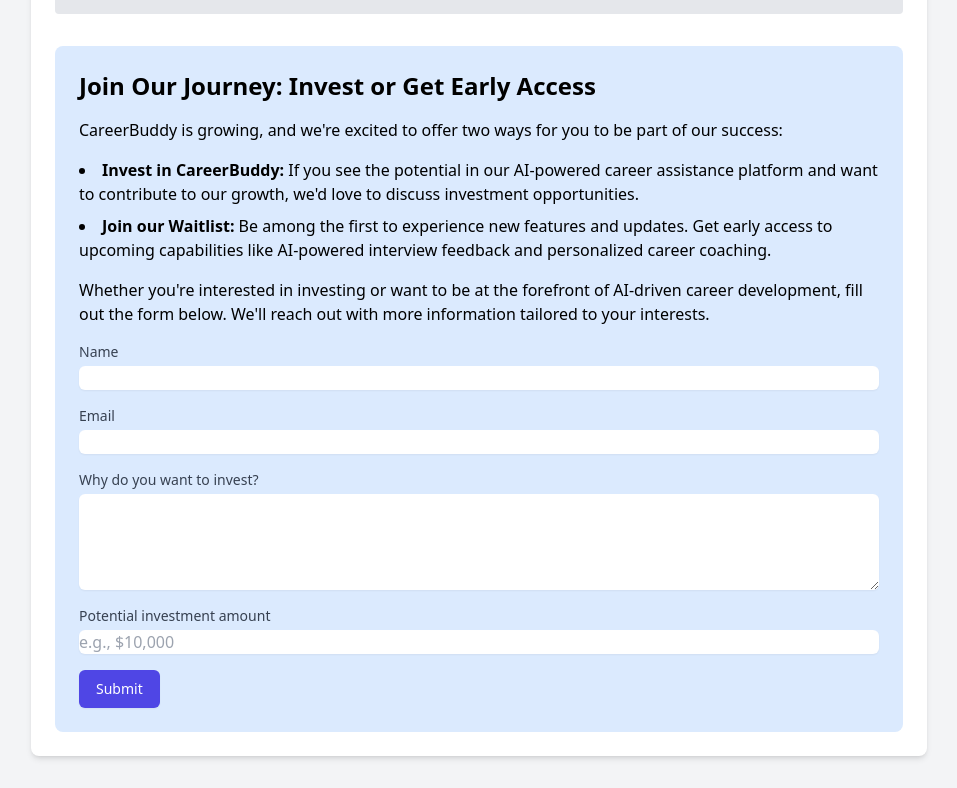
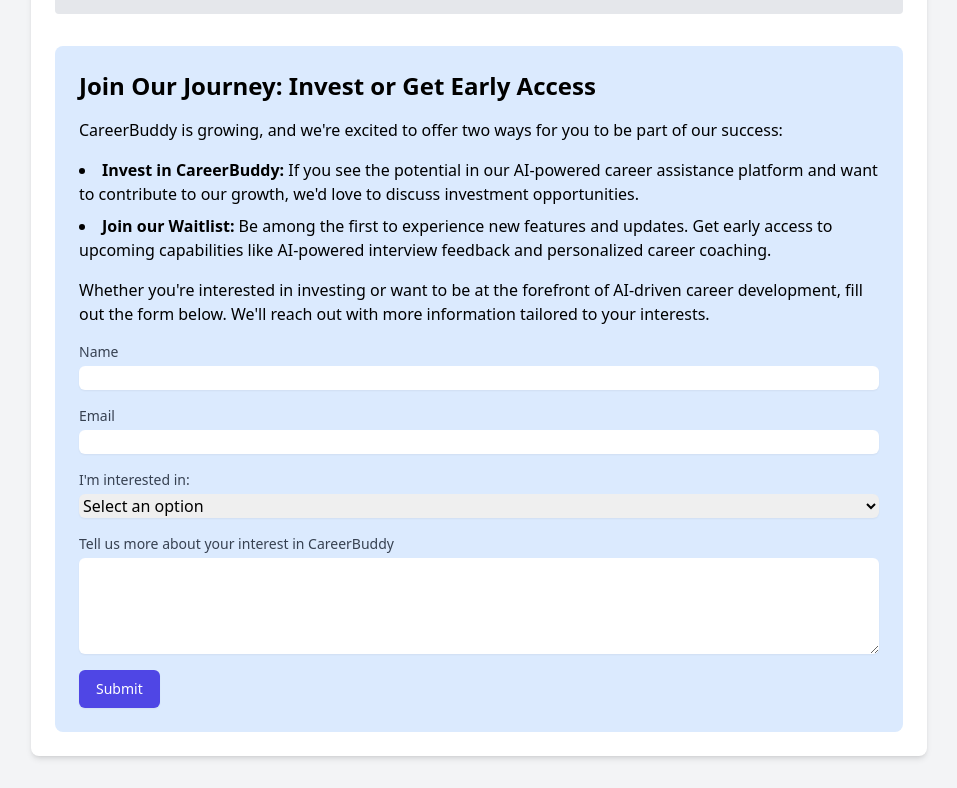
Before and after one commit to jatinmayekar/CareerBuddy1.3, a React (Create React App) app in the folder careerbuddy-frontend/: page / in a window 1280 px wide. Shown: the part 1209-1997 px from the top of the page, without its empty margins (161-1118 px from the left). Built offline with nearby package versions, Linux system fonts and the light colour scheme.

Commit message:
add waitlist feature form input

```diff
--- a/careerbuddy-frontend/src/App.js
+++ b/careerbuddy-frontend/src/App.js
@@ -97,6 +97,7 @@
   const [formData, setFormData] = useState({
     name: '',
     email: '',
+    interest: '',
     reason: '',
     amount: '',
   });
@@ -124,8 +125,8 @@
   if (isSubmitted) {
     return (
       <div className="bg-green-100 border-l-4 border-green-500 text-green-700 p-4 mb-4" role="alert">
-        <p className="font-bold">Thank you for your interest!</p>
-        <p>We'll be in touch soon.</p>
+        <p className="font-bold">Thank you for your interest in CareerBuddy!</p>
+        <p>We'll be in touch soon with more information.</p>
       </div>
     );
   }
@@ -157,7 +158,27 @@
         />
       </div>
       <div>
-        <label htmlFor="reason" className="block text-sm font-medium text-gray-700">Why do you want to invest?</label>
+        <label htmlFor="interest" className="block text-sm font-medium text-gray-700">I'm interested in:</label>
+        <select
+          id="interest"
+          name="interest"
+          value={formData.interest}
+          onChange={handleChange}
+          required
+          className="mt-1 block w-full rounded-md border-gray-300 shadow-sm focus:border-indigo-300 focus:ring focus:ring-indigo-200 focus:ring-opacity-50"
+        >
+          <option value="">Select an option</option>
+          <option value="investing">Investing in CareerBuddy</option>
+          <option value="waitlist">Joining the Waitlist</option>
+          <option value="both">Both Investing and Joining the Waitlist</option>
+        </select>
+      </div>
+      <div>
+        <label htmlFor="reason" className="block text-sm font-medium text-gray-700">
+          {formData.interest === 'investing' ? 'Why do you want to invest?' :
+           formData.interest === 'waitlist' ? 'What features are you most excited about?' :
+           'Tell us more about your interest in CareerBuddy'}
+        </label>
         <textarea
           id="reason"
           name="reason"
@@ -168,6 +189,7 @@
           className="mt-1 block w-full rounded-md border-gray-300 shadow-sm focus:border-indigo-300 focus:ring focus:ring-indigo-200 focus:ring-opacity-50"
         ></textarea>
       </div>
+      {(formData.interest === 'investing' || formData.interest === 'both') && (
         <div>
           <label htmlFor="amount" className="block text-sm font-medium text-gray-700">Potential investment amount</label>
           <input
@@ -176,11 +198,11 @@
             name="amount"
             value={formData.amount}
             onChange={handleChange}
-          required
             placeholder="e.g., $10,000"
             className="mt-1 block w-full rounded-md border-gray-300 shadow-sm focus:border-indigo-300 focus:ring focus:ring-indigo-200 focus:ring-opacity-50"
           />
         </div>
+      )}
       <button
         type="submit"
         className="inline-flex justify-center py-2 px-4 border border-transparent shadow-sm text-sm font-medium rounded-md text-white bg-indigo-600 hover:bg-indigo-700 focus:outline-none focus:ring-2 focus:ring-offset-2 focus:ring-indigo-500"
```
Lines whose indentation alone changed are shown as unchanged.
